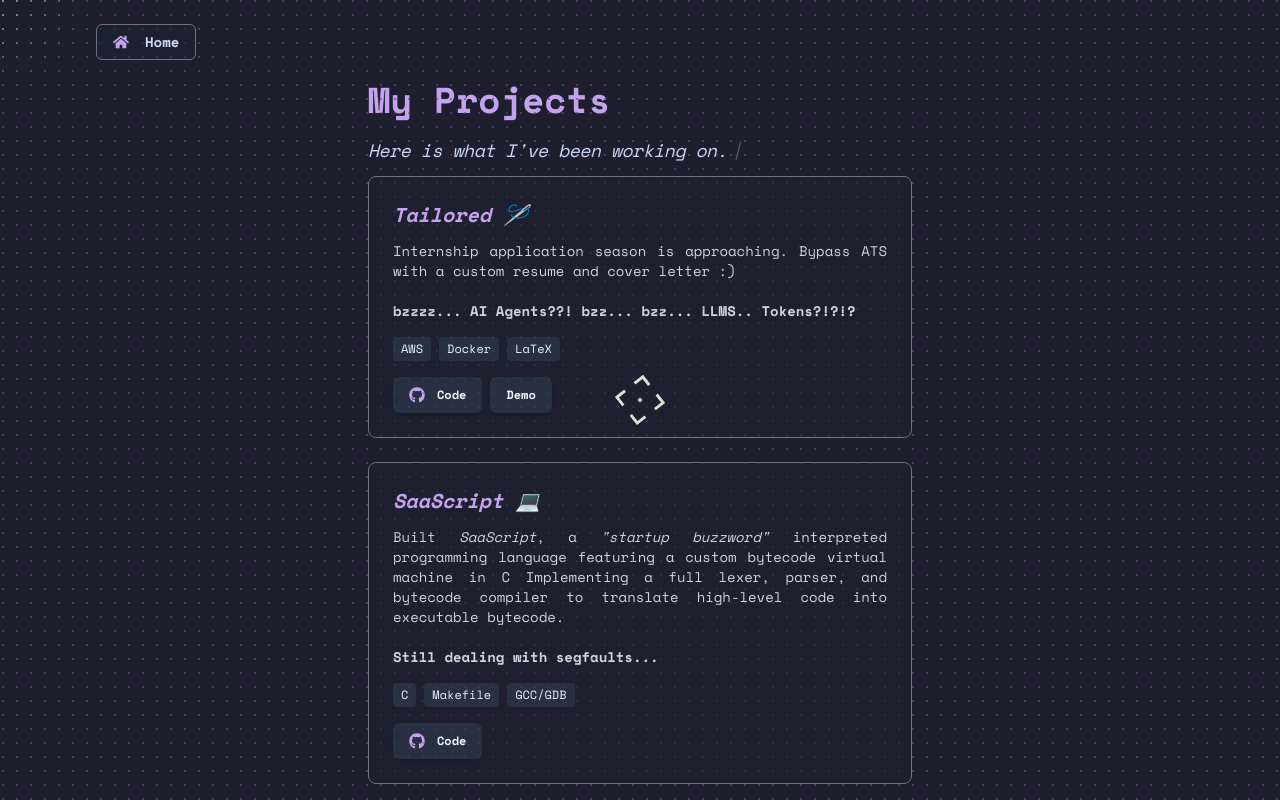
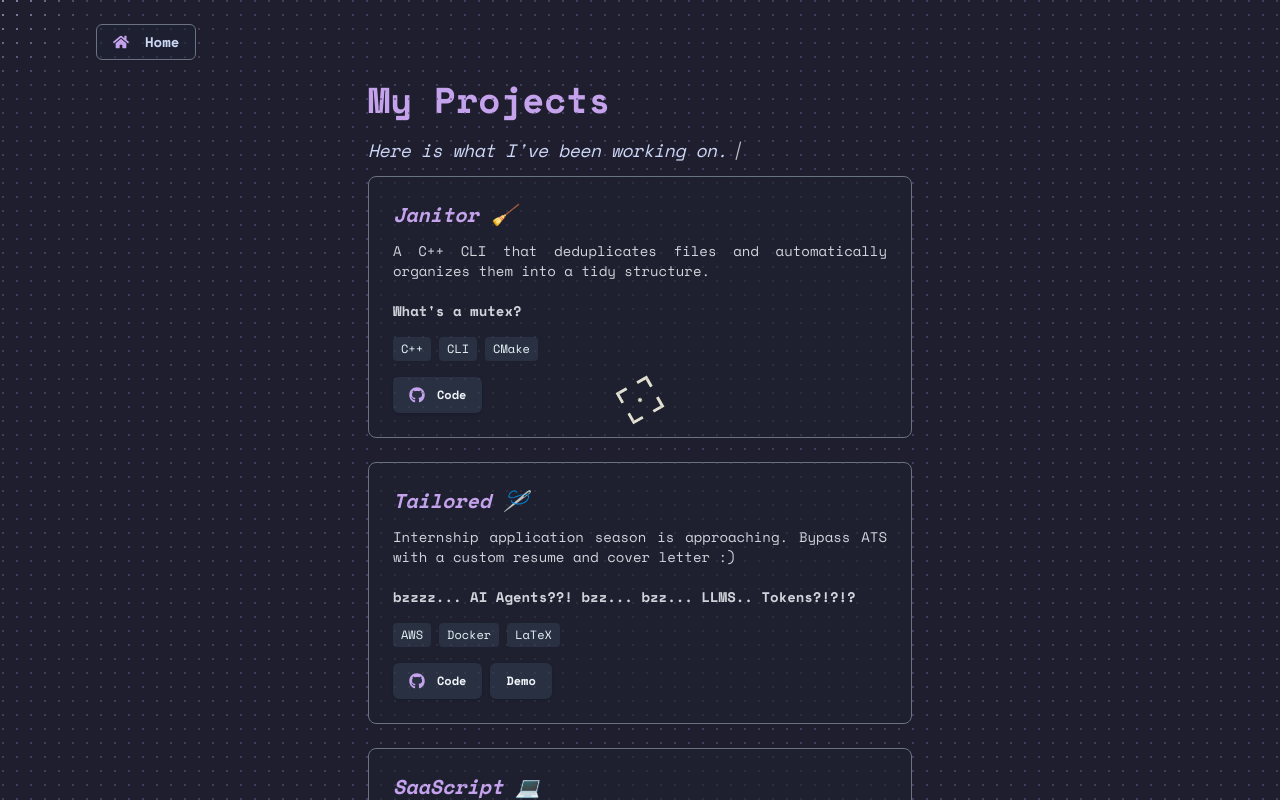
Before and after one commit to Blynkosaur/personal-portfolio-v2, a Next.js app: page /projects in a window 1280 px wide. Shown: the top 800 px of the page. Built offline with nearby package versions, Linux system fonts and the light colour scheme.

Commit message:
new project

```diff
--- a/src/app/page.js
+++ b/src/app/page.js
@@ -300,14 +300,14 @@ export default function Home() {
                     fontWeight: programmingHover ? "bold" : "normal",
                   }}
                 >
-                  {!programmingHover && "Tailored"}
+                  {!programmingHover && "Janitor"}
                   {programmingHover && (
                     <Highlighter action="underline" color="#CCD6F5">
                       <span
                         className="italic"
                         style={{ fontWeight: "bold", color: "#c4a3ec" }}
                       >
-                        Tailored
+                        Janitor
                       </span>
                     </Highlighter>
                   )}
@@ -413,7 +413,10 @@ export default function Home() {
           </Link>
         </Button>
       </div>
-      <div className="text-sm md:text-lg mb-4 w-full max-w-xl text-left flex flex-col sm:flex-row gap-2 sm:gap-2.5 items-center mx-auto px-4" style={{ color: "#CCD6F5" }}>
+      <div
+        className="text-sm md:text-lg mb-4 w-full max-w-xl text-left flex flex-col sm:flex-row gap-2 sm:gap-2.5 items-center mx-auto px-4"
+        style={{ color: "#CCD6F5" }}
+      >
         <div className="flex flex-col items-center justify-center">
           ↳ You can contact me at
         </div>
--- a/src/app/projects/projects.json
+++ b/src/app/projects/projects.json
@@ -1,4 +1,11 @@
 [
+  {
+    "title": "Janitor 🧹",
+    "description": "A C++ CLI that deduplicates files and automatically organizes them into a tidy structure.",
+    "hook": "What's a mutex?",
+    "tags": ["C++", "CLI", "CMake"],
+    "github": "https://github.com/Blynkosaur/Janitor"
+  },
   {
     "title": "Tailored 🪡",
     "description": "Internship application season is approaching. Bypass ATS with a custom resume and cover letter :)",
```
